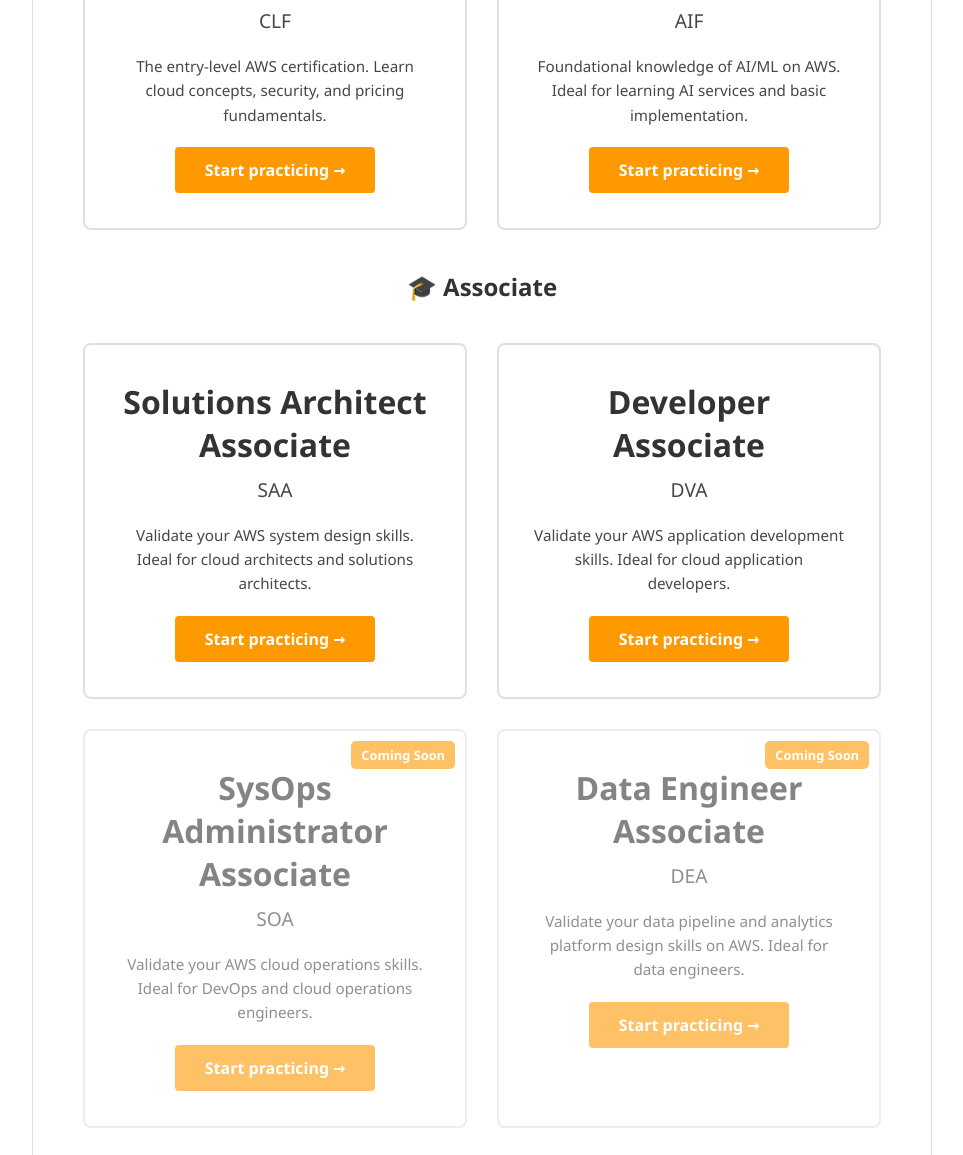
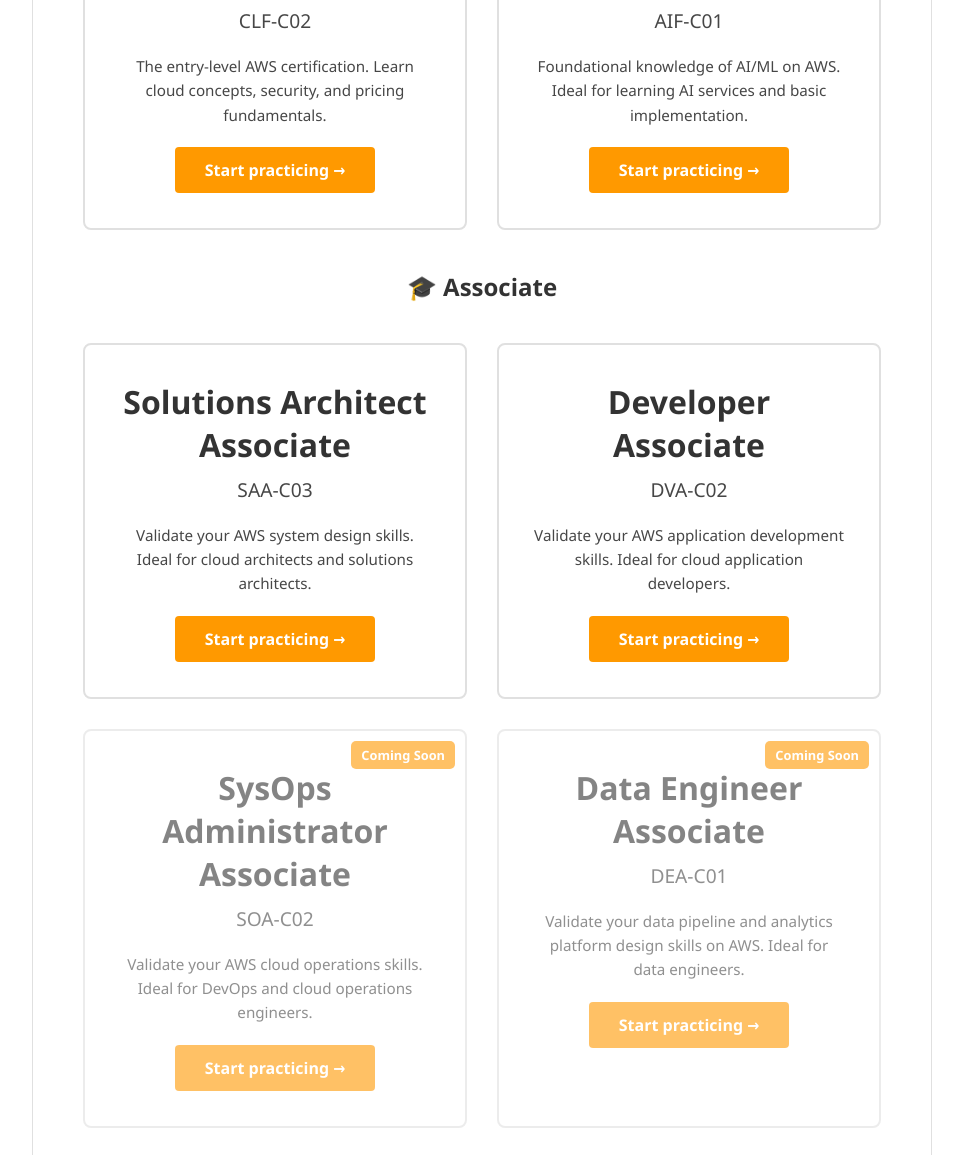
Before and after one commit to murakamihiroaki1/sukima-learning, a plain HTML site: page aws/index.html in a window 1280 px wide. Shown: the part 733-1888 px from the top of the page, without its empty margins (158-1121 px from the left). Drawn offline with Linux system fonts and the light colour scheme.

Commit message:
feat: add exam version codes to all cards on AWS top page

```diff
--- a/aws/index.html
+++ b/aws/index.html
@@ -892,7 +892,7 @@
             <div class="exam-cards">
                 <a href="clf.html" class="exam-card">
                     <h2>Cloud Practitioner</h2>
-                    <div class="exam-name">CLF</div>
+                    <div class="exam-name">CLF-C02</div>
                     <div class="description-text">
                         The entry-level AWS certification. Learn cloud concepts, security, and pricing fundamentals.
                     </div>
@@ -901,7 +901,7 @@
 
                 <a href="aif.html" class="exam-card">
                     <h2>AI Practitioner</h2>
-                    <div class="exam-name">AIF</div>
+                    <div class="exam-name">AIF-C01</div>
                     <div class="description-text">
                         Foundational knowledge of AI/ML on AWS. Ideal for learning AI services and basic implementation.
                     </div>
@@ -915,7 +915,7 @@
             <div class="exam-cards">
                 <a href="saa.html" class="exam-card">
                     <h2>Solutions Architect Associate</h2>
-                    <div class="exam-name">SAA</div>
+                    <div class="exam-name">SAA-C03</div>
                     <div class="description-text">
                         Validate your AWS system design skills. Ideal for cloud architects and solutions architects.
                     </div>
@@ -923,7 +923,7 @@
                 </a>
                 <a href="dva.html" class="exam-card" style="position: relative;">
                     <h2>Developer Associate</h2>
-                    <div class="exam-name">DVA</div>
+                    <div class="exam-name">DVA-C02</div>
                     <div class="description-text">
                         Validate your AWS application development skills. Ideal for cloud application developers.
                     </div>
@@ -932,7 +932,7 @@
                 <a href="#" class="exam-card" style="opacity: 0.6; pointer-events: none; position: relative;">
                     <div style="position: absolute; top: 10px; right: 10px; background: #ff9800; color: white; padding: 5px 10px; border-radius: 5px; font-size: 0.8em; font-weight: bold;">Coming Soon</div>
                     <h2>SysOps Administrator Associate</h2>
-                    <div class="exam-name">SOA</div>
+                    <div class="exam-name">SOA-C02</div>
                     <div class="description-text">
                         Validate your AWS cloud operations skills. Ideal for DevOps and cloud operations engineers.
                     </div>
@@ -941,7 +941,7 @@
                 <a href="#" class="exam-card" style="opacity: 0.6; pointer-events: none; position: relative;">
                     <div style="position: absolute; top: 10px; right: 10px; background: #ff9800; color: white; padding: 5px 10px; border-radius: 5px; font-size: 0.8em; font-weight: bold;">Coming Soon</div>
                     <h2>Data Engineer Associate</h2>
-                    <div class="exam-name">DEA</div>
+                    <div class="exam-name">DEA-C01</div>
                     <div class="description-text">
                         Validate your data pipeline and analytics platform design skills on AWS. Ideal for data engineers.
                     </div>
@@ -950,7 +950,7 @@
                 <a href="#" class="exam-card" style="opacity: 0.6; pointer-events: none; position: relative;">
                     <div style="position: absolute; top: 10px; right: 10px; background: #ff9800; color: white; padding: 5px 10px; border-radius: 5px; font-size: 0.8em; font-weight: bold;">Coming Soon</div>
                     <h2>Machine Learning Engineer Associate</h2>
-                    <div class="exam-name">MLA</div>
+                    <div class="exam-name">MLA-C01</div>
                     <div class="description-text">
                         Validate your ML model development and deployment skills on AWS. Ideal for ML engineers and data scientists.
                     </div>
```
